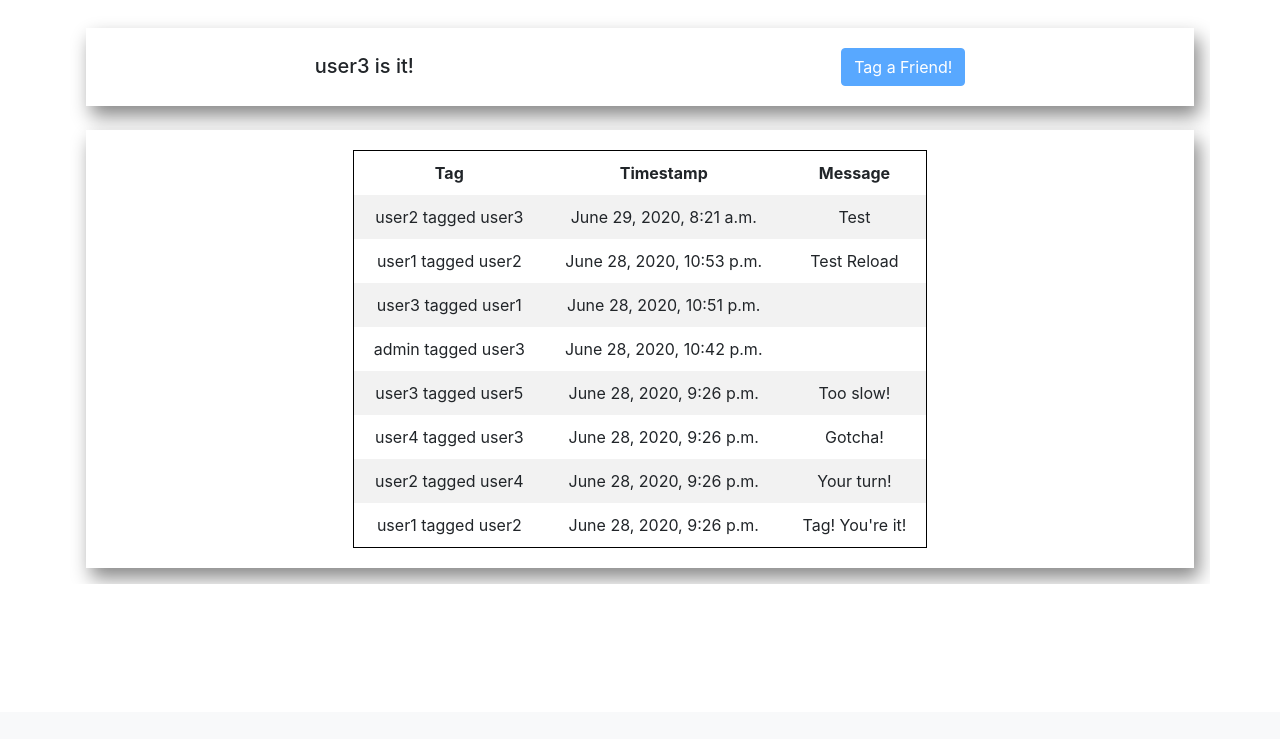
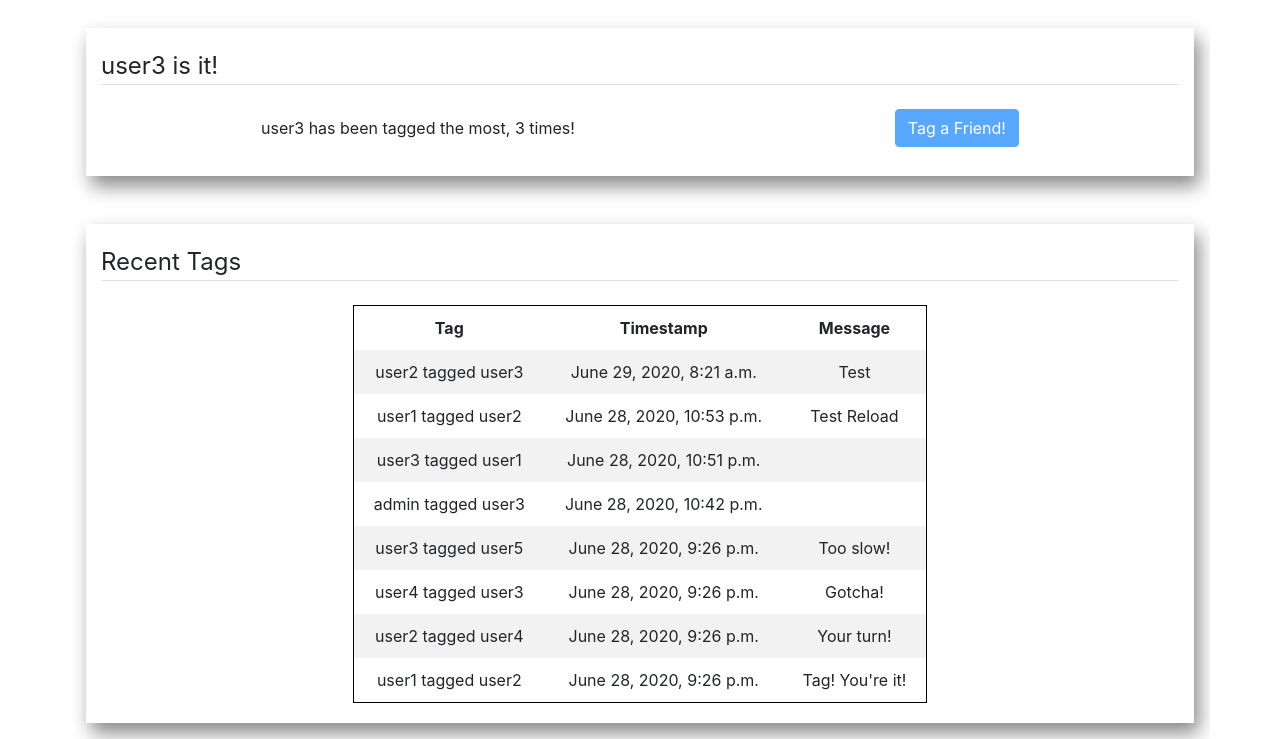
Before and after one commit to matthupy/CS50.FinalProject, a Django app: page / in a window 1280 px wide. Shown: the part 88-827 px from the top of the page. Before the commit the page ends 672 px from the top, so only its background shows below. Run offline with Django 3.2, Linux system fonts and the light colour scheme; data comes from the database, SQL or seed files in the repository; both versions use the stored data as it was after the commit; some libraries are stand-ins or nearby versions.

Commit message:
Added "tagged the most" statistic bolded table rows where the current user was tagged added validation to the newTag method

```diff
--- a/tag/templates/tag/index.html
+++ b/tag/templates/tag/index.html
@@ -9,13 +9,16 @@ Home
 
 {% block content %}
     <div class="container card-container">
-        <h5>{{ itUser }} is it!</h5>
+        <legend class="border-bottom mb-4">{{ itUser }} is it!</legend>
+        <p>{{ mostTaggedUser }} has been tagged the most, {{ mostTaggedCount }} times!</p>
         <button type="button" id="openTagModal" class="newTagModal btn btn-primary" data-toggle="modal" data-target="#tagModal" disabled=true>
             Tag a Friend!
         </button>
     </div>
     <br>
+    <br>
     <div class="container card-container">
+        <legend class="border-bottom mb-4">Recent Tags</legend>
         <div class="row">
             <div class="col">
                 {% if tags %}
@@ -26,11 +29,19 @@ Home
                             <th>Message</th>
                         </tr>
                         {% for tag in tags %}
-                            <tr>
-                                <td>{{ tag.fromTag }} tagged {{ tag.toTag }}</td>
-                                <td>{{ tag.timestamp }}</td>
-                                <td>{{ tag.message }} </td>
-                            </tr>
+                            {% if tag.toTag == user %}
+                                <tr>
+                                    <td style="font-weight:bold">{{ tag.fromTag }} tagged {{ tag.toTag }}</td>
+                                    <td style="font-weight:bold">{{ tag.timestamp }}</td>
+                                    <td style="font-weight:bold">{{ tag.message }} </td>
+                                </tr>
+                            {% else %}
+                                <tr>
+                                    <td>{{ tag.fromTag }} tagged {{ tag.toTag }}</td>
+                                    <td>{{ tag.timestamp }}</td>
+                                    <td>{{ tag.message }} </td>
+                                </tr>
+                            {% endif %}
                         {% empty %}
 
                         {% endfor %}
--- a/tag/views.py
+++ b/tag/views.py
@@ -1,5 +1,6 @@
 from django.contrib.auth.decorators import login_required
 from django.contrib.auth.models import User
+from django.db.models import Count
 from django.http import HttpResponse, JsonResponse
 from django.shortcuts import render, redirect
 
@@ -20,9 +21,15 @@ def index(request):
     if (tags.first() is not None):
         itUser = tags.first().toTag
 
+    # Gather some statistics
+    mostTaggedObject = Tag.objects.all().values('toTag').annotate(total=Count('toTag')).order_by('-total').first()
+    mostTaggedUser = User.objects.get(pk=mostTaggedObject['toTag'])
+
     context = {
         'tags': tags,
         'itUser': itUser,
+        'mostTaggedUser': mostTaggedUser,
+        'mostTaggedCount': mostTaggedObject['total'],
         'tagModelForm': tagModelForm,
     }
 
@@ -32,16 +39,23 @@ def index(request):
 def newTag(request):
     """ Create a new Tag from a Post request """
     if (request.method == "POST"):
-        toUserId = request.POST.get('toTag')
-        message = request.POST.get('message')
+        # Make sure that the request user is "it", otherwise redirect them back to index
+        itUser = Tag.objects.all().order_by("-timestamp").first().toTag
 
-        # Get the relavent user object
-        toUser = User.objects.get(pk=toUserId)
+        if (itUser == request.user):
+            toUserId = request.POST.get('toTag')
+            message = request.POST.get('message')
 
-        # Create the tag
-        newTag = Tag.objects.create(fromTag=request.user, toTag=toUser, message=message)
+            # Get the relavent user object
+            toUser = User.objects.get(pk=toUserId)
 
-        # Do something
-        return HttpResponse({'newTag':newTag}, content_type='application/json')
+            # Create the tag
+            newTag = Tag.objects.create(fromTag=request.user, toTag=toUser, message=message)
+
+            # Do something
+            return HttpResponse({'newTag':newTag}, content_type='application/json')
+
+        else:
+            return redirect('index')
     else:
         return redirect('index')
```
Also changed, not shown: db.sqlite3.
